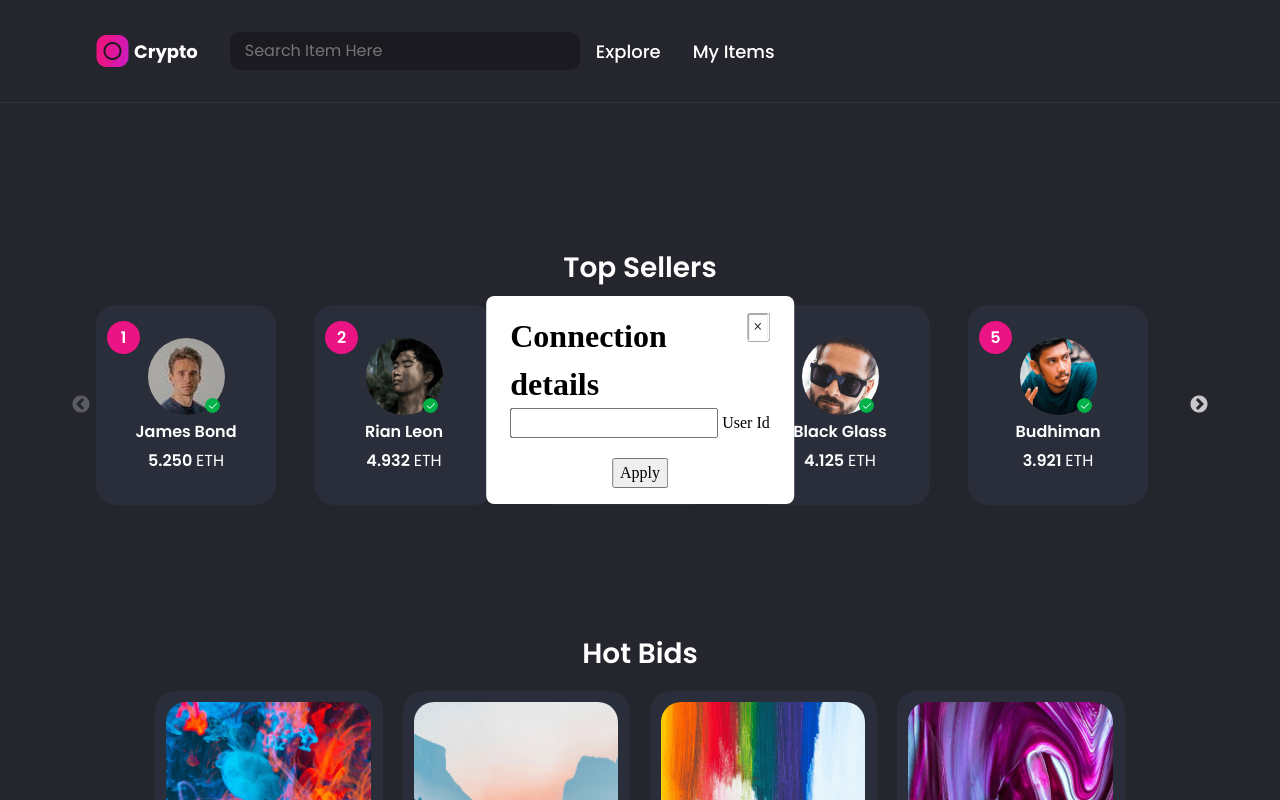
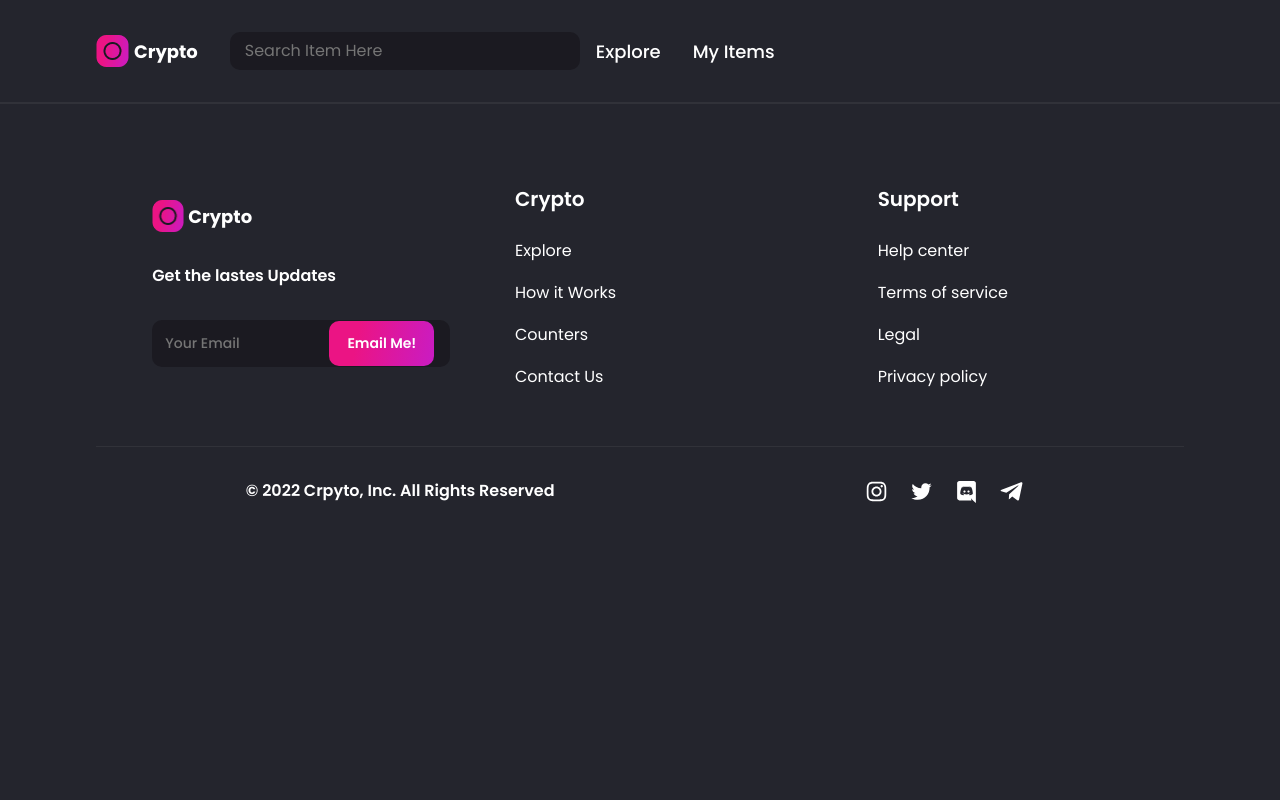
Before and after one commit to cere-io/integration-external-app-example, a React (Create React App) app: page / in a window 1280 px wide. Shown: the top 800 px of the page. Built offline with nearby package versions, Linux system fonts and the light colour scheme.

Commit message:
Homepage

```diff
--- a/package.json
+++ b/package.json
@@ -1,6 +1,6 @@
 {
   "name": "nft-market",
-  "homepage": ".",
+  "homepage": "https://cere-io.github.io/integration-external-app-example",
   "version": "0.1.0",
   "private": true,
   "dependencies": {
--- a/src/App.js
+++ b/src/App.js
@@ -8,7 +8,7 @@ function App() {
     <div>
       <Navbar />
       <Routes>
-        <Route path="/" element={<Home />} />
+        <Route path="/integration-external-app-example" element={<Home />} />
         <Route path=":item/:id" element={<Item />} />
         <Route path="/create" element={<Create />} />
         <Route path="/profile/:id" element={<Profile />} />
```
Also changed, not shown: 7 other files (tests, documents, lock files or other folders).
